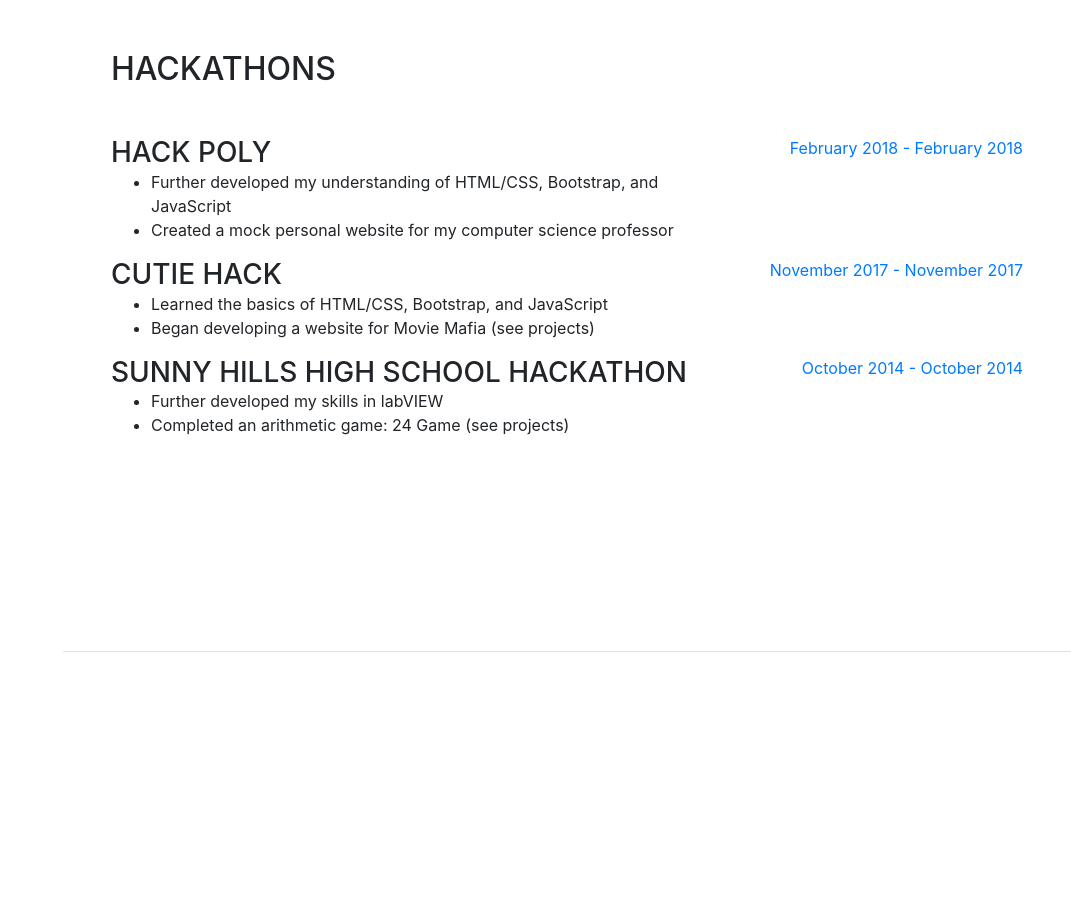
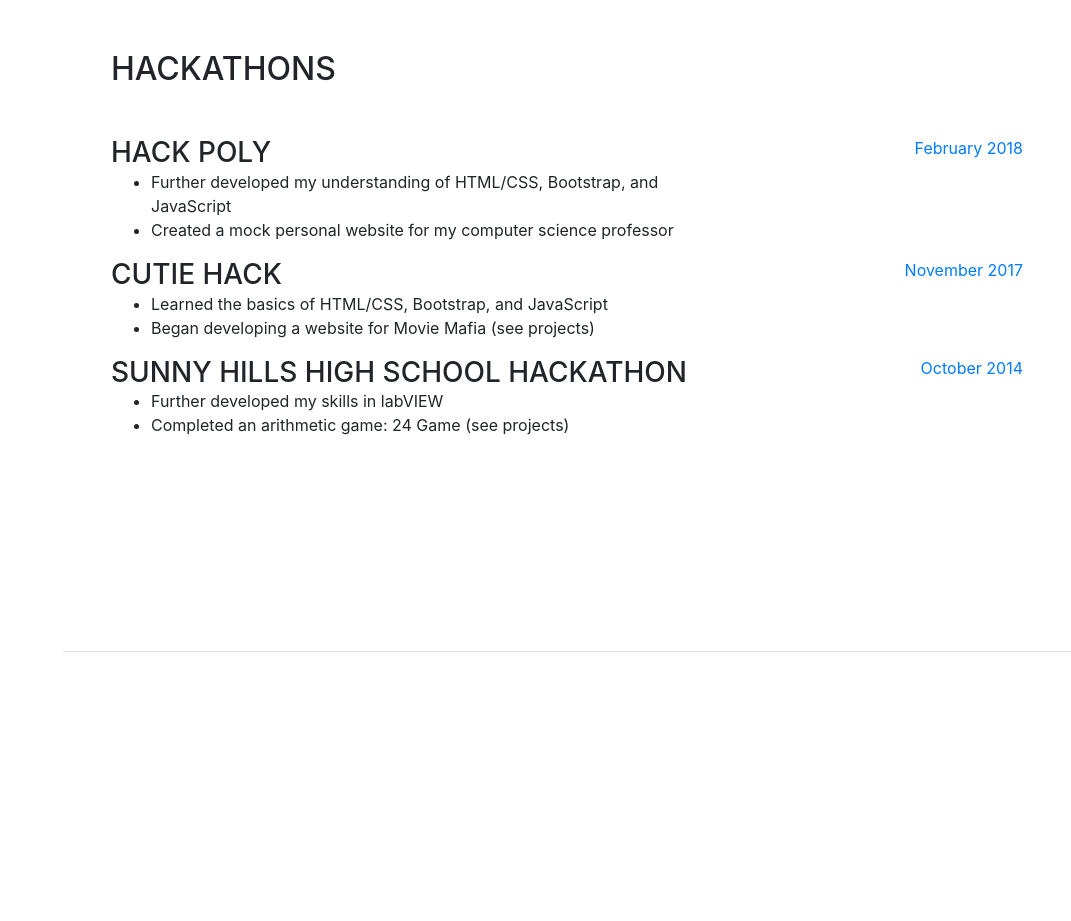
Before and after one commit to TimothyKool/timothykool.github.io, a website with bundled scripts: page index.html in a window 1280 px wide. Shown: the part 3360-4281 px from the top of the page, without its empty margins (209-1280 px from the left). Built offline with nearby package versions, Linux system fonts and the light colour scheme; a web font is replaced by a local one.

Commit message:
Update index.html

```diff
--- a/index.html
+++ b/index.html
@@ -272,7 +272,7 @@
               </ul>
             </div>
             <div class="resume-date text-md-right">
-              <span class="text-primary">February 2018 - February 2018</span>
+              <span class="text-primary">February 2018</span>
             </div>
           </div>
 
@@ -285,7 +285,7 @@
               </ul>
             </div>
             <div class="resume-date text-md-right">
-              <span class="text-primary">November 2017 - November 2017</span>
+              <span class="text-primary">November 2017</span>
             </div>
           </div>
 
@@ -298,7 +298,7 @@
               </ul>
             </div>
             <div class="resume-date text-md-right">
-              <span class="text-primary">October 2014 - October 2014</span>
+              <span class="text-primary">October 2014</span>
             </div>
           </div>
 
```
